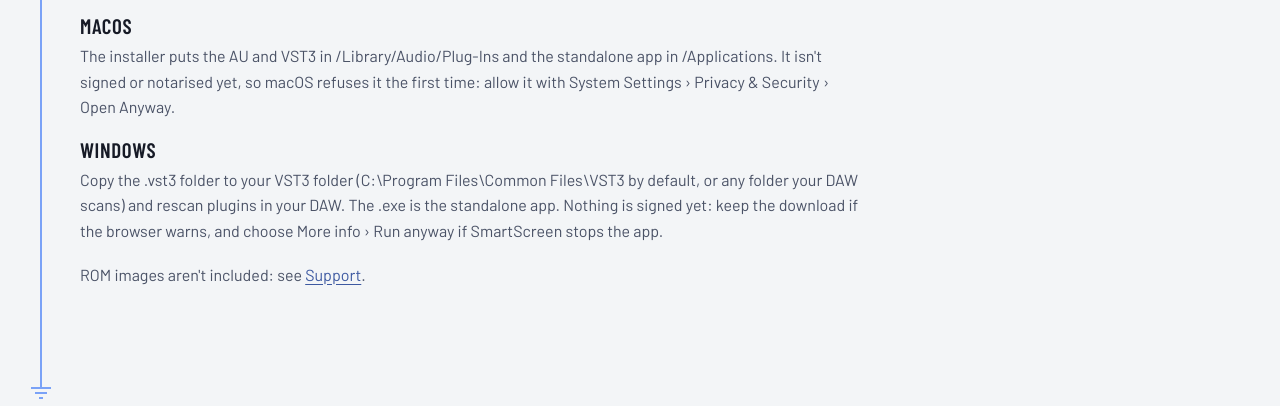
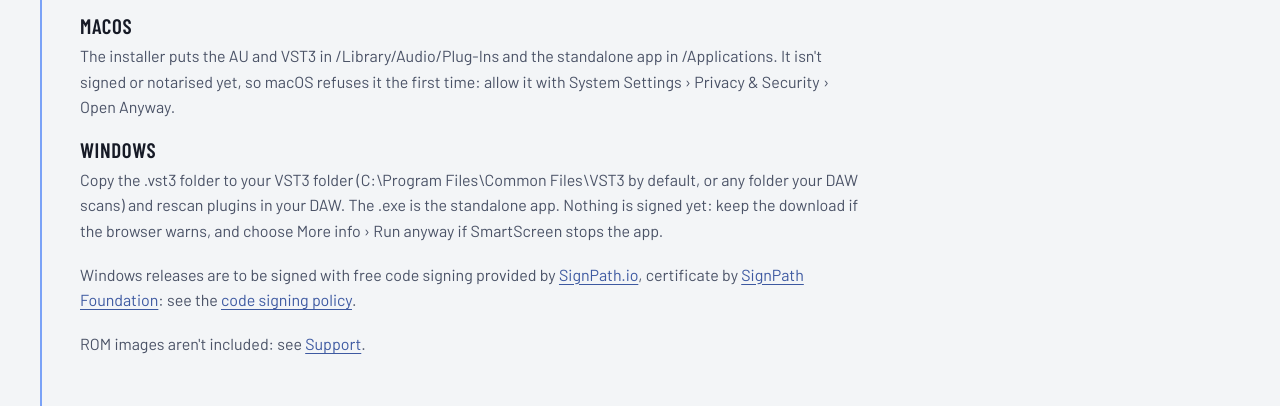
Before and after one commit to lemus-dev/lemus, an Astro site in the folder website/: page /download in a window 1280 px wide. Shown: the part 760-1166 px from the top of the page. Built offline with nearby package versions, Linux system fonts and the light colour scheme; Astro itself is replaced by a stand-in of ours; a web font is replaced by a local one.

Commit message:
Website: the download page names SignPath Foundation

```diff
--- a/website/src/pages/download.astro
+++ b/website/src/pages/download.astro
@@ -45,6 +45,7 @@ import { machines, downloadLinks, platforms, sourceOf } from '../data/machines';
 <h3 class="h3">Windows</h3>
 <p>Copy the .vst3 folder to your VST3 folder (C:\Program Files\Common Files\VST3 by default, or any folder your DAW scans) and rescan plugins in your DAW. The .exe is the standalone app. Nothing is signed yet: keep the download if the browser warns, and choose More info › Run anyway if SmartScreen stops the app.</p>
 </div>
+<p>Windows releases are to be signed with free code signing provided by <a href="https://signpath.io">SignPath.io</a>, certificate by <a href="https://signpath.org">SignPath Foundation</a>: see the <a href="/code-signing">code signing policy</a>.</p>
 <p>ROM images aren't included: see <a href="/support#rom">Support</a>.</p>
 </div>
 </Stub>
```
